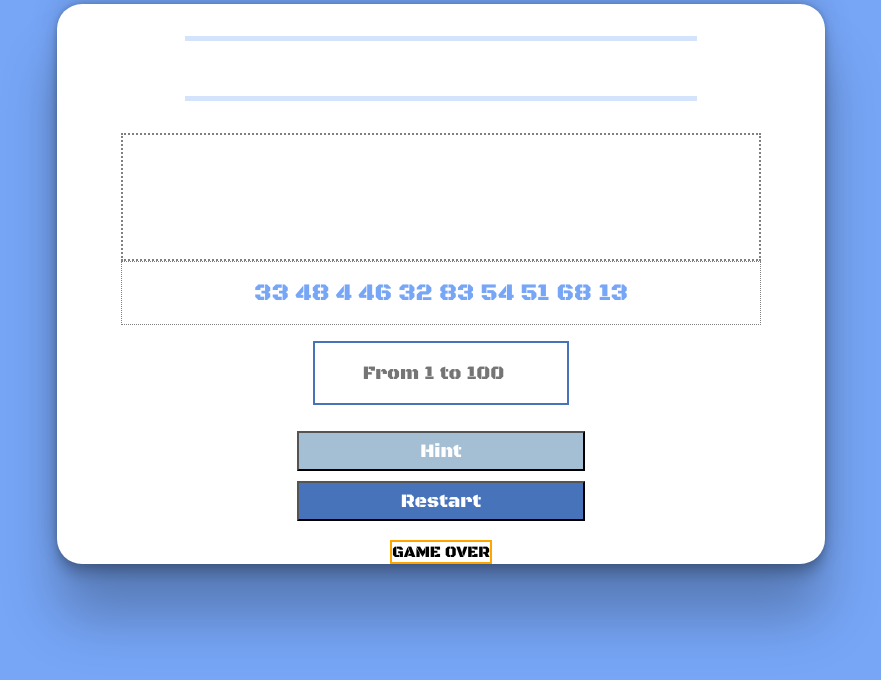
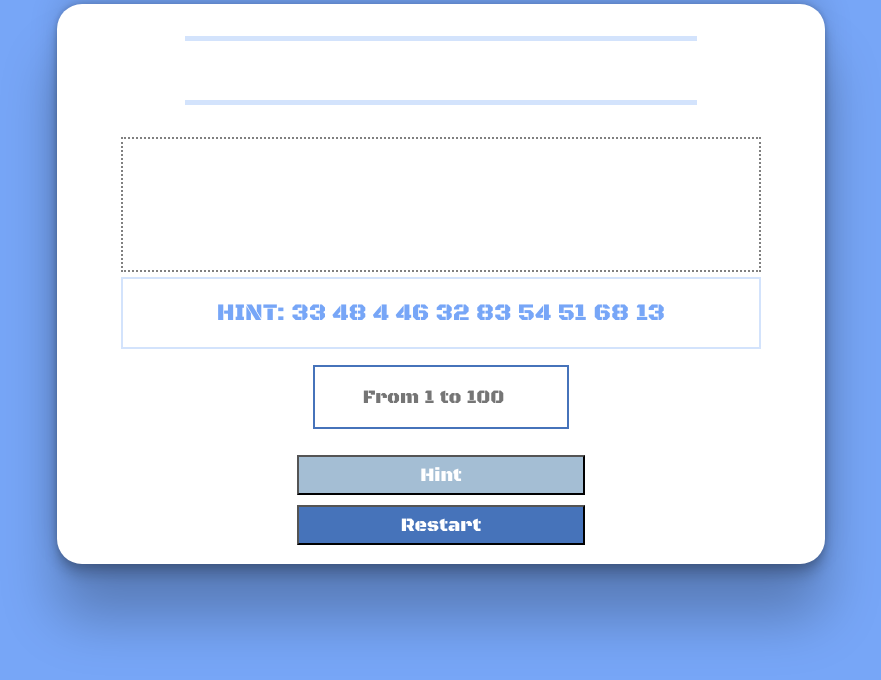
Before and after one commit to erinmhpark/guessMyNumber, a plain HTML site: page index.html in a window 1280 px wide. Both pictures are taken after a click on the button "Hint". Shown: the part 118-798 px from the top of the page, without its empty margins (199-1080 px from the left). Drawn offline with Linux system fonts and the light colour scheme.

Commit message:
Build generateHint()

```diff
--- a/app.js
+++ b/app.js
@@ -12,16 +12,6 @@ function myRandomNumber() {
     const randomNum = Math.floor(Math.random() * 100) + 1;
     return randomNum;
 }
-// let form = document.querySelector("form");
-// let taskInput = document.querySelector("#task");
-// let taskList = document.querySelector("#addedTasks");
-// form.addEventListener("submit", (event) => {
-//   event.preventDefault();
-//   const value = taskInput.value;
-//   const element = document.createElement("li");
-//   element.textContent = value;
-//   taskList.append(element);
-//   taskInput.value = "";
 
 form.addEventListener("submit", startGame);
 hint.addEventListener("click", generateHint);
@@ -31,12 +21,8 @@ function startGame() {
     // const numberRecords = document.createElement("table");
     const inputNumber = Number(userInput.value);
     if(maxAttempt != 0) {
-        //compare
-        guessedNumber.textContent = 'Your records: ';
-        guessedNumber.textContent += `${inputNumber}`;
         input.value = "";
-        //compare();
-        maxAttempt--;
+        compareNumbers();
     } else {
         //game Over(); and gameover() should call resetGame();
         alert("GAME OVER");
@@ -50,7 +36,20 @@ function startGame() {
     } else if (inputNumber < myNumber) {
 
     }
+    maxAttempt--;
+}
 
+function compareNumbers() {
+    alert(maxAttempt);
+    // if(inputNumber == myRandomNumber) {
+    //     youWin();
+    // } else if (inputNumber > myRandomNumber) {
+    //     downArrow();
+    // } else if (inputNumber < myRandomNumber) {
+    //     upArrow();
+    // } else {
+    //     gameOver();
+    // }
 }
 
 // if(maxAttempt < 0) {
@@ -116,18 +115,7 @@ function startGame() {
 //     generate target number;
 // }
 
-function checkInputNumber() {
-    alert(maxAttempt);
-    // if(inputNumber == myRandomNumber) {
-    //     youWin();
-    // } else if (inputNumber > myRandomNumber) {
-    //     downArrow();
-    // } else if (inputNumber < myRandomNumber) {
-    //     upArrow();
-    // } else {
-    //     gameOver();
-    // }
-}
+
 
 function youWin() {
     alert("You win!");
@@ -177,7 +165,7 @@ function generateHint() {
     const randomIndex = Math.floor(Math.random() * 10);
     hintArray[randomIndex] = myNumber;
     const displayHintArray = hintArray.join(' ');
-    hintList.textContent = displayHintArray;
+    hintList.textContent = "HINT: " + displayHintArray;
     input.value = ""; //is it needed?
 }
 
--- a/index.html
+++ b/index.html
@@ -48,7 +48,7 @@
         <button id="hint">Hint</button>
         <button id="restart">Restart</button>
       </div>
-      <div class="gameOver">GAME OVER</div>
+      <!-- <div class="gameOver">GAME OVER</div> -->
     </div>
   </body>
 </html>
--- a/style.css
+++ b/style.css
@@ -78,13 +78,6 @@ p {
     background-color: #FFFFFF;
     gap: 10px;
 }
-#hintList {
-    margin-top: 0;
-    width: 50vw;
-    height: 10vh;
-    border: 1px dotted grey;
-    color: grey;
-}
 #hint {
     background-color: #a4bed4;
     height: 5vh;
@@ -102,11 +95,19 @@ p {
     color: #77A6F7;
     font-size: 1.5em;
     text-align: center;
-    height: 4rem;
+    /* height: 4rem; */
+    width: 50vw;
+    height: 9vh;
+    border: 2px solid #D3E3FC;
+    padding: 5px;
+    /* padding: 15px 5px 5px 5px; */
+    /* padding: 5px; */
+    margin-top: 5px;
     display: flex;
     justify-content: center;
     align-items: center;
 }
+
 @media only screen and (max-width: 480px) {
 
 }
```
